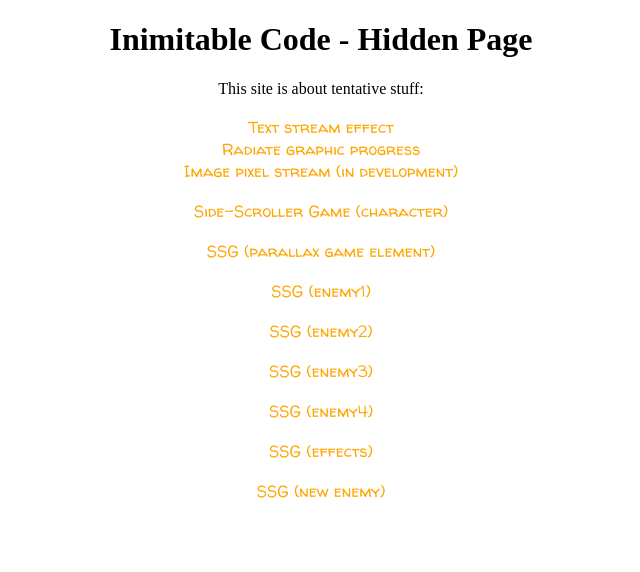
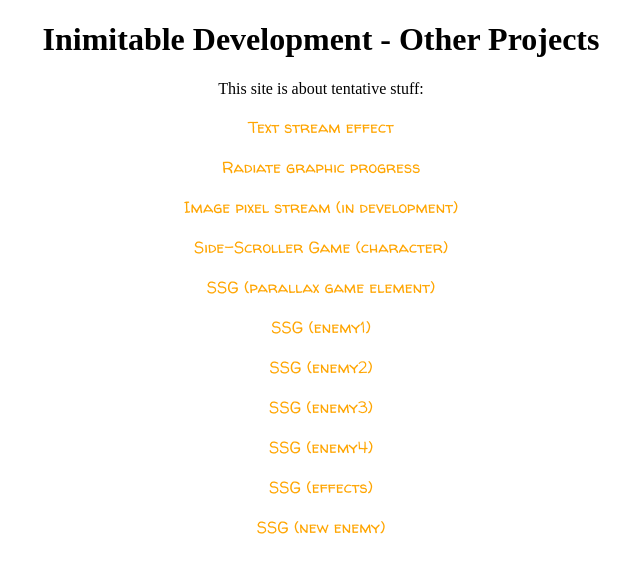
Before and after one commit to Beastwand/Inimitable, a plain HTML site: page idfeats25.htm in a window 1280 px wide. Shown: the whole page, without its empty margins (319-959 px from the left). Drawn offline with Linux system fonts and the light colour scheme.

Commit message:
Update idfeats25.htm

```diff
--- a/idfeats25.htm
+++ b/idfeats25.htm
@@ -9,12 +9,12 @@
 <script src="inimitdev.js" defer></script>
 <link rel="stylesheet" href="inimitdev.css" type="text/css">
 
-<h1>Inimitable Code - Hidden Page</h1>
+<h1>Inimitable Development - Other Projects</h1>
 
 This site is about tentative stuff:<br><br>
 
-<a class='commonLinks' href="idfeats2.htm" id="cursor">Text stream effect</a><br>
-<a class='commonLinks' href="idfeats3.htm" id="cursor">Radiate graphic progress</a><br>
+<a class='commonLinks' href="idfeats2.htm" id="cursor">Text stream effect</a><br><br>
+<a class='commonLinks' href="idfeats3.htm" id="cursor">Radiate graphic progress</a><br><br>
 <a class='commonLinks' href="idfeats4.htm" id="cursor">Image pixel stream (in development)</a><br><br>
 <a class='commonLinks' href="idfeats8.htm" id="cursor">Side-Scroller Game (character)</a><br><br>
 <a class='commonLinks' href="idfeats9.htm" id="cursor">SSG (parallax game element)</a><br><br>
```
